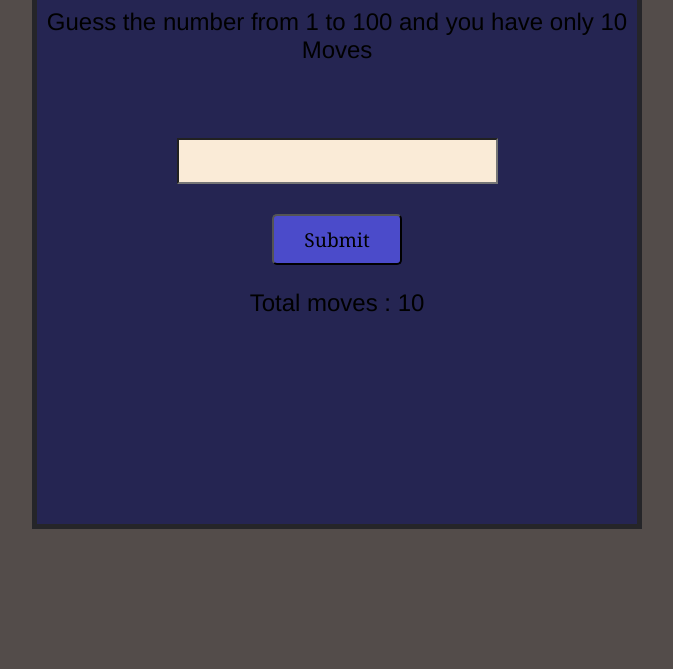
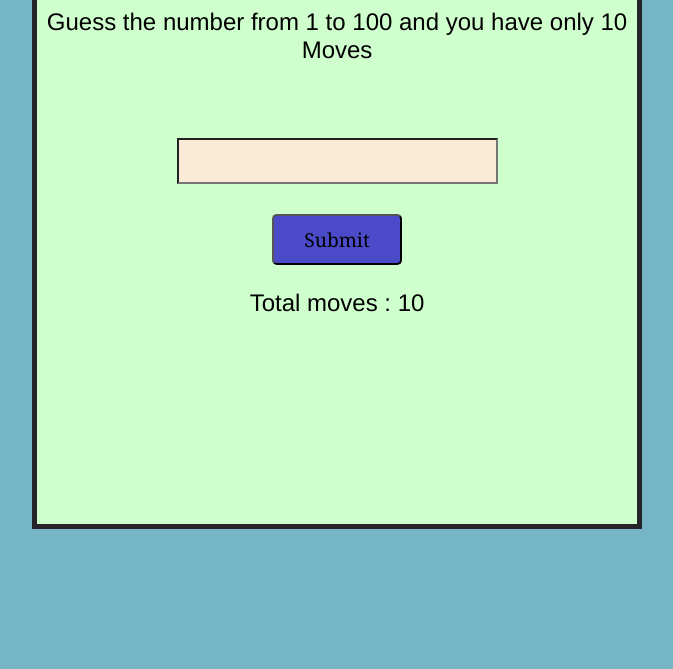
Before and after one commit to Amit1045/GuessTheNumber, a plain HTML site: page index.html in a window 1280 px wide. Shown: the part 131-800 px from the top of the page, without its empty margins (303-976 px from the left). Drawn offline with Linux system fonts and the light colour scheme.

Commit message:
Update style.css

```diff
--- a/style.css
+++ b/style.css
@@ -1,5 +1,5 @@
 body{
-    background-color: rgb(83, 76, 74);
+    background-color: #76b5c5;
     font-family:'Gill Sans', 'Gill Sans MT', Calibri, 'Trebuchet MS', sans-serif;
 }
     /* }
@@ -12,7 +12,7 @@ width: 600px;
 border: 5px solid #252529;
 margin-top: 50px;
 text-align: center;
-background-color: #252552;
+background-color: #D0FFCE;
 }
 
 #guesstext
```
